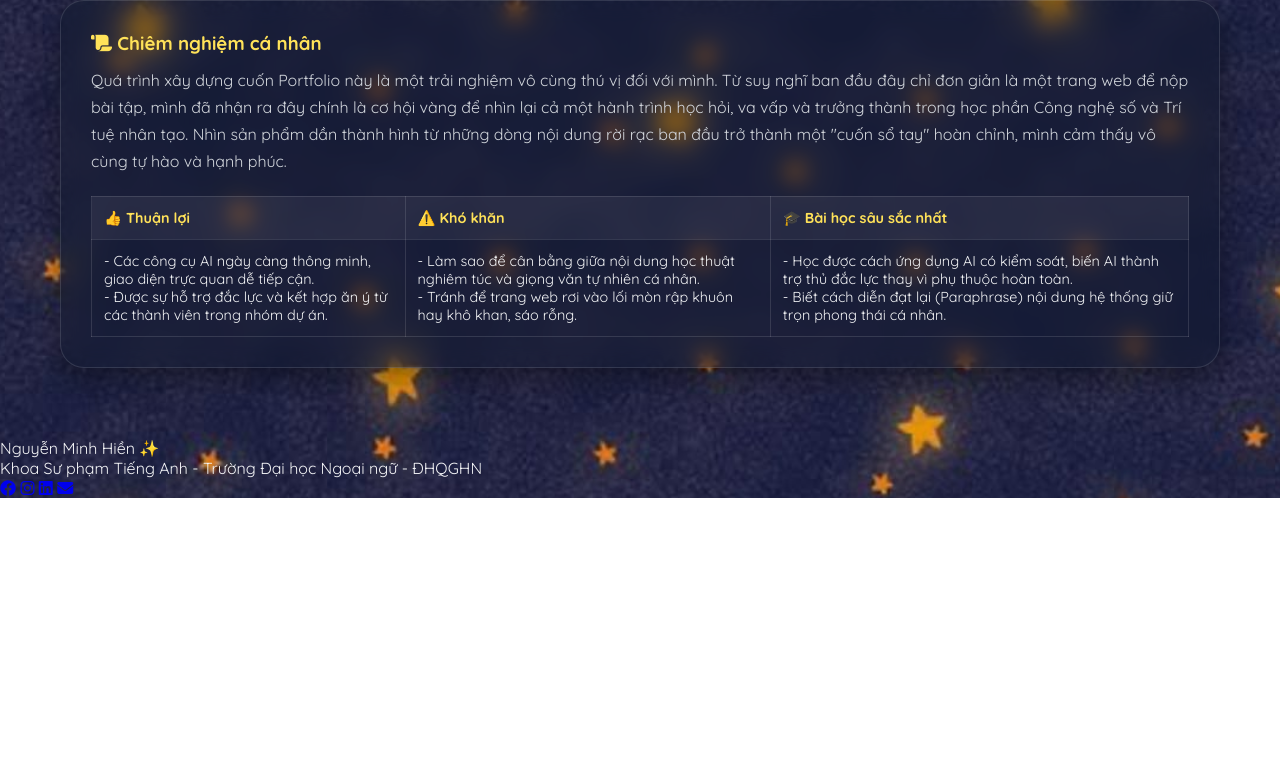
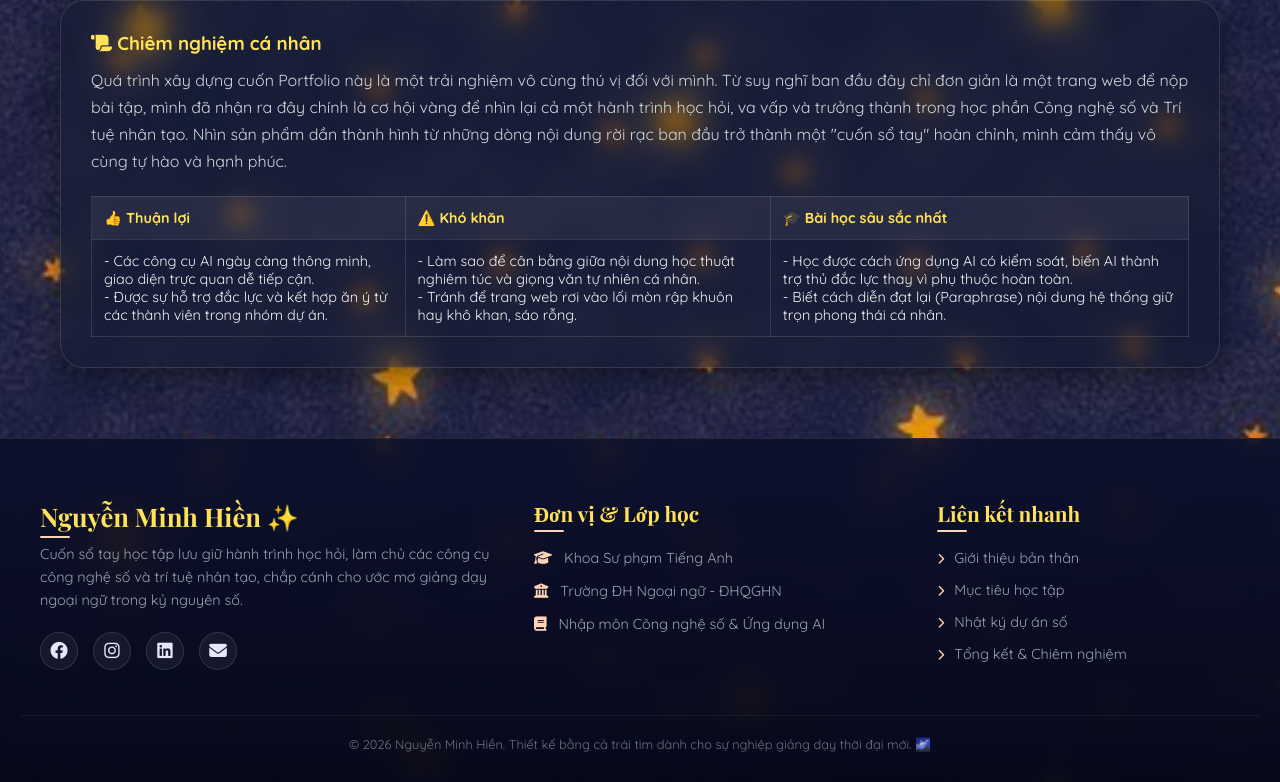
Before and after one commit to sonff69/NguyenMinhHien, a plain HTML site: page index.html in a window 1280 px wide. Shown: the part 2465-3247 px from the top of the page. Before the commit the page ends 2963 px from the top, so only its background shows below. Drawn offline with nearby package versions, Linux system fonts and the light colour scheme; a web font is replaced by a local one.

Commit message:
Update index.html

```diff
--- a/index.html
+++ b/index.html
@@ -3,7 +3,7 @@
 <head>
     <meta charset="UTF-8">
     <meta name="viewport" content="width=device-width, initial-scale=1.0">
-    <title>Minh Hiền's Digital Portfolio ✨</title>
+    <title>Nguyễn Minh Hiền Portfolio</title>
     <!-- Google Fonts & FontAwesome Icons -->
     <link href="https://fonts.googleapis.com/css2?family=Quicksand:wght@400;600;700&family=Playfair+Display:ital,wght@0,600;0,700;1,400&display=swap" rel="stylesheet">
     <link rel="stylesheet" href="https://cdnjs.cloudflare.com/ajax/libs/font-awesome/6.4.0/css/all.min.css">
@@ -626,6 +626,126 @@
             color: var(--star-gold);
         }
 
+        /* Beautiful Enhanced Footer Styles */
+        footer {
+            background: linear-gradient(to top, rgba(5, 7, 24, 0.95), rgba(10, 14, 41, 0.85));
+            backdrop-filter: blur(15px);
+            -webkit-backdrop-filter: blur(15px);
+            border-top: 1px solid var(--glass-border);
+            padding: 60px 20px 30px;
+            position: relative;
+            z-index: 10;
+            color: #e5e7eb;
+        }
+
+        .footer-container {
+            max-width: 1200px;
+            margin: 0 auto;
+            display: grid;
+            grid-template-columns: 1.5fr 1.2fr 1fr;
+            gap: 40px;
+            margin-bottom: 40px;
+        }
+
+        .footer-col h4 {
+            font-family: 'Playfair Display', serif;
+            font-size: 1.3rem;
+            color: var(--star-gold);
+            margin-bottom: 20px;
+            position: relative;
+            display: inline-block;
+        }
+
+        .footer-col h4::after {
+            content: '';
+            position: absolute;
+            bottom: -5px;
+            left: 0;
+            width: 30px;
+            height: 2px;
+            background: var(--accent-pink);
+            border-radius: 2px;
+        }
+
+        .footer-col p {
+            font-size: 0.9rem;
+            line-height: 1.6;
+            color: #9ca3af;
+        }
+
+        .footer-links {
+            list-style: none;
+        }
+
+        .footer-links li {
+            margin-bottom: 12px;
+        }
+
+        .footer-links a {
+            color: #9ca3af;
+            text-decoration: none;
+            font-size: 0.9rem;
+            transition: color 0.3s, padding-left 0.3s;
+            display: inline-block;
+        }
+
+        .footer-links a:hover {
+            color: var(--star-gold);
+            padding-left: 5px;
+        }
+
+        .footer-socials {
+            display: flex;
+            gap: 15px;
+            margin-top: 20px;
+        }
+
+        .social-btn {
+            width: 38px;
+            height: 38px;
+            border-radius: 50%;
+            background: rgba(255, 255, 255, 0.05);
+            border: 1px solid var(--glass-border);
+            color: var(--pastel-lavender);
+            display: flex;
+            align-items: center;
+            justify-content: center;
+            text-decoration: none;
+            transition: all 0.3s;
+            font-size: 1.1rem;
+        }
+
+        .social-btn:hover {
+            background: linear-gradient(135deg, var(--star-gold), var(--accent-pink));
+            color: var(--primary-dark);
+            transform: translateY(-3px);
+            box-shadow: 0 5px 15px rgba(255, 226, 89, 0.4);
+            border-color: transparent;
+        }
+
+        .footer-bottom {
+            text-align: center;
+            border-top: 1px solid rgba(255, 255, 255, 0.05);
+            padding-top: 20px;
+            font-size: 0.8rem;
+            color: #6b7280;
+        }
+
+        @media (max-width: 768px) {
+            .footer-container {
+                grid-template-columns: 1fr;
+                gap: 30px;
+                text-align: center;
+            }
+            .footer-col h4::after {
+                left: 50%;
+                transform: translateX(-50%);
+            }
+            .footer-socials {
+                justify-content: center;
+            }
+        }
+
         /* Responsive Layouts */
         @media (max-width: 900px) {
             .hero-container, .task-layout, .goals-grid {
@@ -968,15 +1088,37 @@
         </div>
     </section>
 
-    <!-- Footer -->
+    <!-- Beautiful Enhanced Footer -->
     <footer>
-        <div class="footer-logo">Nguyễn Minh Hiền ✨</div>
-        <p class="footer-note">Khoa Sư phạm Tiếng Anh - Trường Đại học Ngoại ngữ - ĐHQGHN</p>
-        <div class="social-icons">
-            <a href="#"><i class="fa-brands fa-facebook"></i></a>
-            <a href="#"><i class="fa-brands fa-instagram"></i></a>
-            <a href="#"><i class="fa-brands fa-linkedin"></i></a>
-            <a href="#"><i class="fa-solid fa-envelope"></i></a>
+        <div class="footer-container">
+            <div class="footer-col">
+                <h4 class="footer-logo" style="margin-bottom:10px; font-family:'Playfair Display', serif; font-size:1.6rem; color:var(--star-gold);">Nguyễn Minh Hiền ✨</h4>
+                <p style="margin-bottom:15px; color:#9ca3af;">Cuốn sổ tay học tập lưu giữ hành trình học hỏi, làm chủ các công cụ công nghệ số và trí tuệ nhân tạo, chắp cánh cho ước mơ giảng dạy ngoại ngữ trong kỷ nguyên số.</p>
+                <div class="footer-socials">
+                    <a href="#" class="social-btn"><i class="fa-brands fa-facebook"></i></a>
+                    <a href="#" class="social-btn"><i class="fa-brands fa-instagram"></i></a>
+                    <a href="#" class="social-btn"><i class="fa-brands fa-linkedin"></i></a>
+                    <a href="#" class="social-btn"><i class="fa-solid fa-envelope"></i></a>
+                </div>
+            </div>
+            <div class="footer-col">
+                <h4>Đơn vị & Lớp học</h4>
+                <p style="margin-bottom: 10px; color:#9ca3af;"><i class="fa-solid fa-graduation-cap" style="color:var(--accent-pink); margin-right:8px;"></i> Khoa Sư phạm Tiếng Anh</p>
+                <p style="margin-bottom: 10px; color:#9ca3af;"><i class="fa-solid fa-university" style="color:var(--accent-pink); margin-right:8px;"></i> Trường ĐH Ngoại ngữ - ĐHQGHN</p>
+                <p style="color:#9ca3af;"><i class="fa-solid fa-book" style="color:var(--accent-pink); margin-right:8px;"></i> Nhập môn Công nghệ số & Ứng dụng AI</p>
+            </div>
+            <div class="footer-col">
+                <h4>Liên kết nhanh</h4>
+                <ul class="footer-links">
+                    <li><a href="#intro"><i class="fa-solid fa-chevron-right" style="font-size:0.7rem; margin-right:6px; color:var(--accent-pink);"></i> Giới thiệu bản thân</a></li>
+                    <li><a href="#goals"><i class="fa-solid fa-chevron-right" style="font-size:0.7rem; margin-right:6px; color:var(--accent-pink);"></i> Mục tiêu học tập</a></li>
+                    <li><a href="#portfolio"><i class="fa-solid fa-chevron-right" style="font-size:0.7rem; margin-right:6px; color:var(--accent-pink);"></i> Nhật ký dự án số</a></li>
+                    <li><a href="#summary"><i class="fa-solid fa-chevron-right" style="font-size:0.7rem; margin-right:6px; color:var(--accent-pink);"></i> Tổng kết & Chiêm nghiệm</a></li>
+                </ul>
+            </div>
+        </div>
+        <div class="footer-bottom">
+            <p>&copy; 2026 Nguyễn Minh Hiền. Thiết kế bằng cả trái tim dành cho sự nghiệp giảng dạy thời đại mới. 🌌</p>
         </div>
     </footer>
 
```
